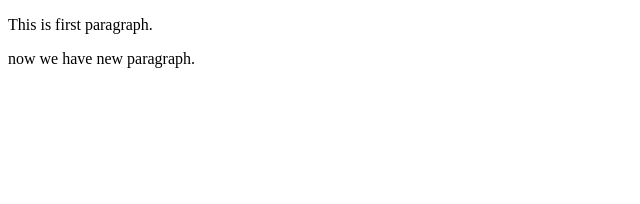
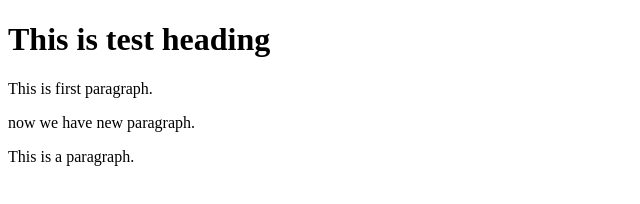
Before and after one commit to aashish18verma/learing, a plain HTML site: page index.html in a window 1280 px wide. Shown: the whole page, without its empty margins (0-640 px from the left). Drawn offline with Linux system fonts and the light colour scheme.

Commit message:
Update index.html

```diff
--- a/index.html
+++ b/index.html
@@ -2,7 +2,9 @@
 <html>
 <title>HTML Tutorial</title>
 <body>
-<p>This is first paragraph.</p>
-<p>now we have new paragraph.</p>
+    <h1>This is test heading</h1>
+    <p>This is first paragraph.</p>
+    <p>now we have new paragraph.</p>
+    <p>This is a paragraph.</p>
 </body>
 </html>
```
